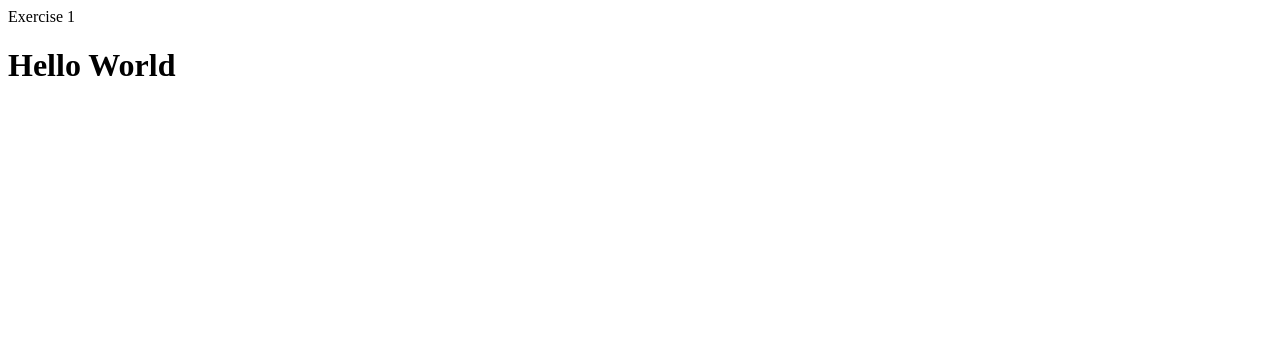
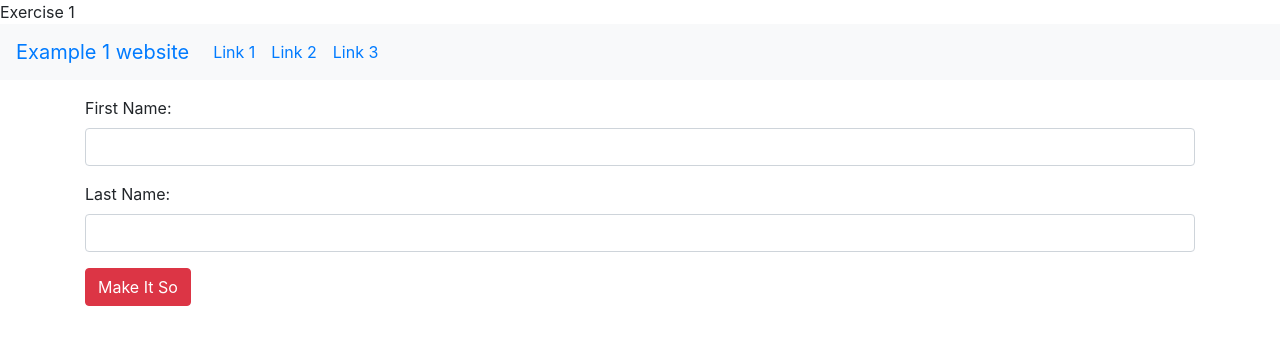
Before and after one commit to kpelster/CISC474-Exercises, a plain HTML site: page index.html in a window 1280 px wide. Drawn offline with nearby package versions, Linux system fonts and the light colour scheme.

Commit message:
exercise 2. added new html to body

```diff
--- a/index.html
+++ b/index.html
@@ -4,10 +4,43 @@
 <head>
     <meta charset="UTF-8">
     <meta name="viewport" content="width=device-width" <title>Exercise 1</title>
+    <link href="https://stackpath.bootstrapcdn.com/bootstrap/4.3.1/css/bootstrap.min.css" rel="stylesheet"
+        integrity="sha384- ggOyR0iXCbMQv3Xipma34MD+dH/1fQ784/j6cY/iJTQUOhcWr7x9JvoRxT2MZw1T" crossorigin="anonymous">
 </head>
 
 <body>
-    <h1>Hello World</p=h1>
+    <nav class="navbar navbar-expand-sm bg-light" <div class="navbar-header"><a class="navbar-brand" href="#">Example 1
+            website</a>
+        </div>
+        <ul class="navbar-nav">
+            <li class="nav-item">
+                <a class="nav-link" href="#">Link 1</a>
+            </li>
+            <li class="nav-item">
+                <a class="nav-link" href="#">Link 2</a>
+            </li>
+            <li class="nav-item">
+                <a class="nav-link" href="#">Link 3</a>
+            </li>
+        </ul>
+    </nav>
+    <div class='container'>
+        <p>
+        <form id='nameform'>
+            <div class='form-group'>
+                <label for='fname'>First Name:</label>
+                <input id='fname' type='text' class='form-control' required>
+            </div>
+            <div class='form-group'>
+                <label for='lname'>Last Name:</label>
+                <input id='lname' type='text' class='form-control' required>
+            </div>
+            <input type='submit' id='go' class='btn btn-danger' value='Make It So'>
+        </form>
+        </p>
+        <div id="jumbotron">
+        </div>
+    </div>
 </body>
 
 </html>
```
